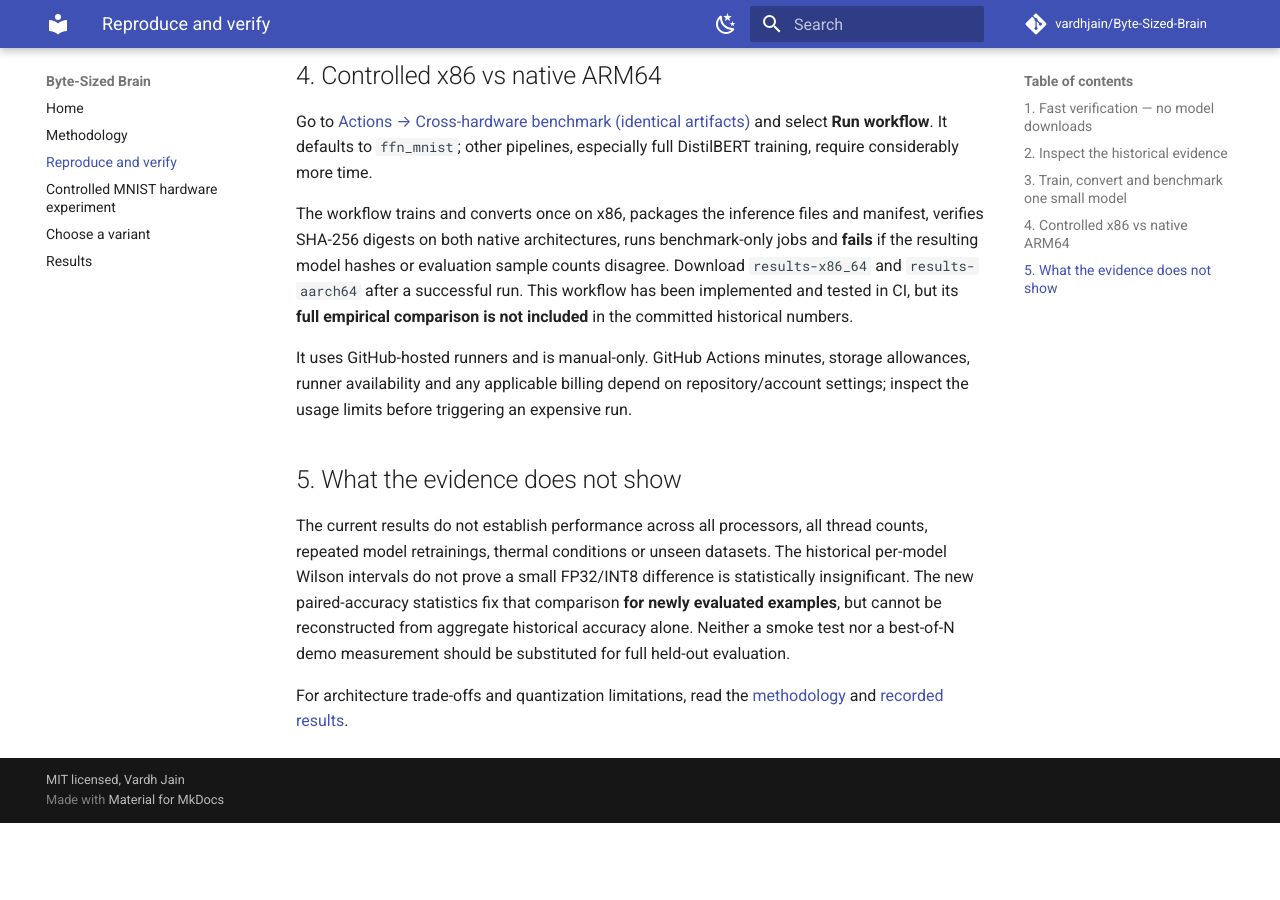
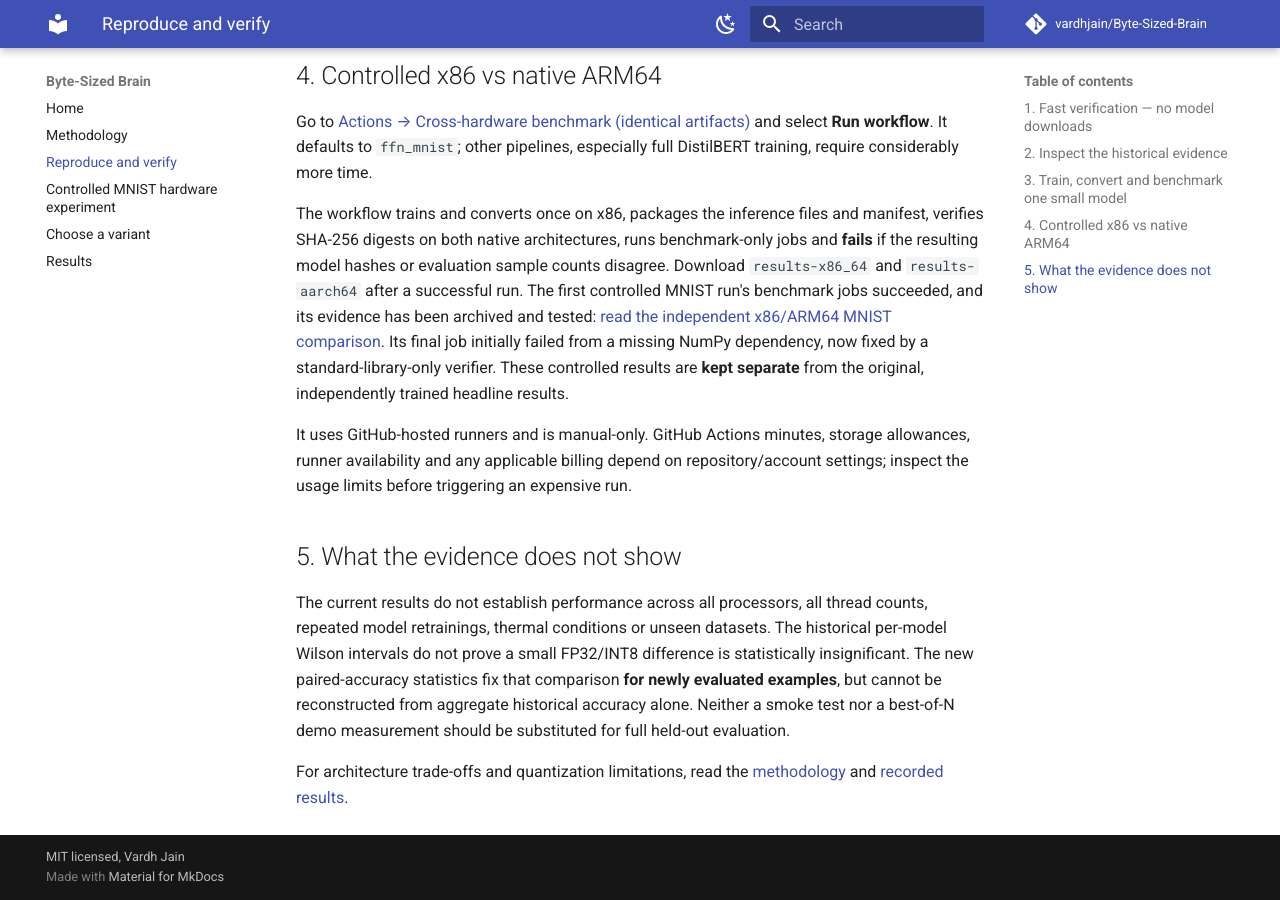
Before and after one commit to vardhjain/Byte-Sized-Brain, an MkDocs documentation site: the page built from docs/reproducibility.md, in a window 1280 px wide and 900 px high, scrolled down 2394 px. Built offline with MkDocs 1.6.1 and Material for MkDocs 9.7.7, drawn with Linux system fonts in a browser that asks for light colours; comment, search, counter and statistics services are not loaded; before the commit the page ends 3217 px from its top, so only the background shows below that.

Commit message:
docs: link archived first same-artifact benchmark and explain verification bug

```diff
--- a/docs/reproducibility.md
+++ b/docs/reproducibility.md
@@ -118,9 +118,12 @@ The workflow trains and converts once on x86, packages the inference files
 and manifest, verifies SHA-256 digests on both native architectures, runs
 benchmark-only jobs and **fails** if the resulting model hashes or
 evaluation sample counts disagree. Download `results-x86_64` and
-`results-aarch64` after a successful run. This workflow has been
-implemented and tested in CI, but its **full empirical comparison is not
-included** in the committed historical numbers.
+`results-aarch64` after a successful run. The first controlled MNIST run's
+benchmark jobs succeeded, and its evidence has been archived and tested:
+[read the independent x86/ARM64 MNIST comparison](mnist-cross-hardware.md).
+Its final job initially failed from a missing NumPy dependency, now fixed
+by a standard-library-only verifier. These controlled results are **kept
+separate** from the original, independently trained headline results.
 
 It uses GitHub-hosted runners and is manual-only. GitHub Actions minutes,
 storage allowances, runner availability and any applicable billing depend
```
